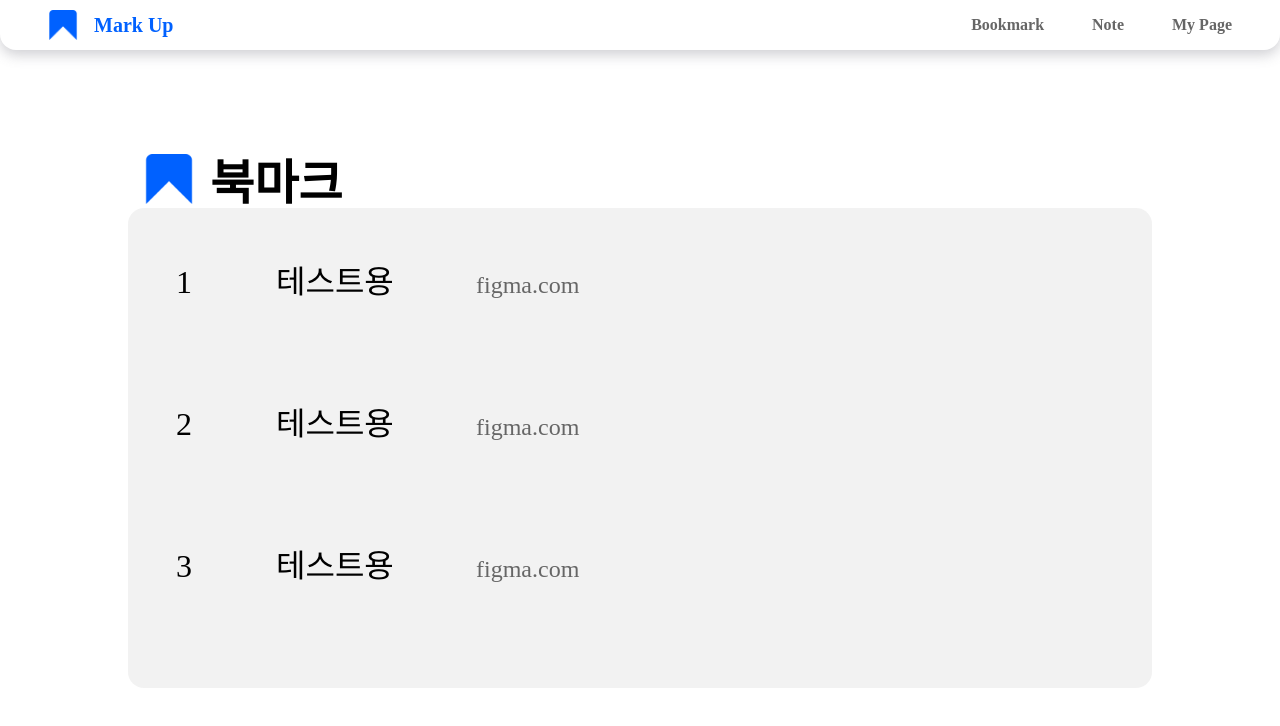
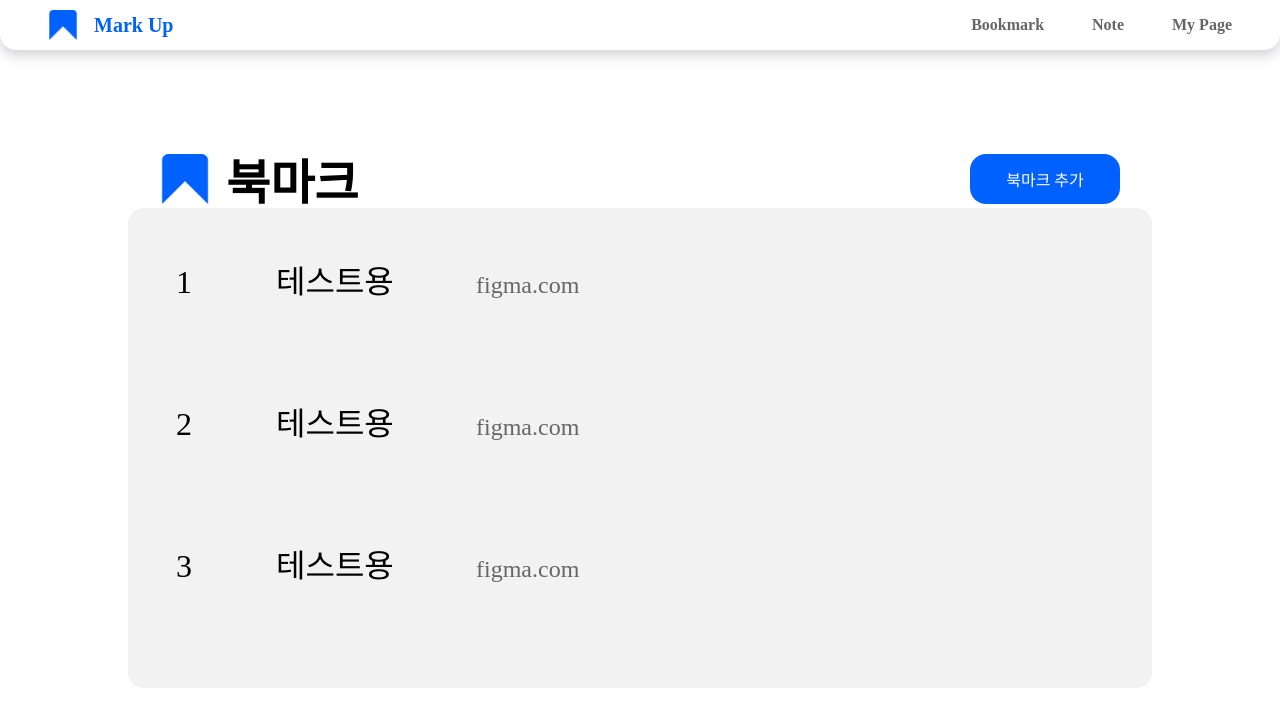
Before and after one commit to hyewwonn/MarkUp, a Next.js app: page /bookmark in a window 1280 px wide. Shown: the top 726 px of the page. Built offline with nearby package versions, Linux system fonts and the light colour scheme; a web font is replaced by a local one.

Commit message:
작성 버튼 추가

```diff
--- a/src/pages/bookmark.js
+++ b/src/pages/bookmark.js
@@ -1,8 +1,27 @@
-import React from "react";
+import React, { useState } from "react";
 import styles from '../styles/bookmark.module.css';
 import navStyles from '../styles/nav.module.css';
 
 function App() {
+    const [isModalOpen, setIsModalOpen] = useState(false); // 모달 창 열림 여부
+    const [title, setTitle] = useState(""); // 입력된 타이틀
+    const [link, setLink] = useState(""); // 입력된 링크
+
+    const writingOnClick = () => {
+        setIsModalOpen(true);
+    }
+
+    const closeModal = () => {
+        setIsModalOpen(false);
+        setTitle("");
+        setLink("");
+    }
+
+    const saveBookmark = () => {
+        // 여기에 북마크 저장 로직을 추가하고, 필요하면 서버로 데이터 전송 등의 작업을 수행합니다.
+        closeModal();
+    }
+
     return (
         <>
         <header>
@@ -31,10 +50,38 @@ function App() {
 
         <div className={styles["main-container"]}>
             <div className={styles["bookmark-container"]}>
-                <div className={styles["bookmark-title"]}>
-                    <img className={styles["bookmark-img"]} src="img/bookmark.png" alt="Bookmark" />
-                    <h1 className={styles["title"]}>북마크</h1>
+                <div className={styles["bookmark-title-container"]}>
+                    <div className={styles["bookmark-title"]}>
+                        <img className={styles["bookmark-img"]} src="img/bookmark.png" alt="Bookmark" />
+                        <h1 className={styles["title"]}>북마크</h1>
+                    </div>
+                    <div className={styles["bookmark-writing-btn-container"]}>
+                        <button className={styles["bookmark-writing-btn"]} onClick={writingOnClick}>북마크 추가</button>
+                    </div>
                 </div>
+
+                {/* modal */}
+                {isModalOpen && (
+                    <div className={styles["modal-overlay"]}>
+                        <div className={styles["modal"]}>
+                            <button className={styles["modal-close-btn"]} onClick={closeModal}>닫기</button>
+                            <input
+                                type="text"
+                                value={title}
+                                onChange={(e) => setTitle(e.target.value)}
+                                placeholder="타이틀"
+                            />
+                            <input
+                                type="text"
+                                value={link}
+                                onChange={(e) => setLink(e.target.value)}
+                                placeholder="링크"
+                            />
+                            <button onClick={saveBookmark}>저장</button>
+                        </div>
+                    </div>
+                )}
+
                 <div className={styles["bookmark-list-container"]}>
                     <div className={styles["bookmark-list"]}>
                         <p className={styles["bookmark-list-order"]}>1</p>
--- a/src/styles/bookmark.module.css
+++ b/src/styles/bookmark.module.css
@@ -12,21 +12,37 @@
     display: flex;
     flex-direction: column;
 }
+.bookmark-title-container {
+    width: 80%;
+    display: flex;
+    justify-content: space-between;
+    align-items: center;
+    margin-top: 7rem;
+    position: fixed;
+    top: 0;
+}
 .bookmark-title {
-    width: fit-content;
     display: flex;
     align-items: center;
-    margin-top: 7rem;
-    margin-left: 1rem;
     font-size: 1.5rem;
-    position: fixed;
-    top: 0;
+    margin-left: 2rem;
+}
+.bookmark-writing-btn {
+    width: 150px;
+    height: 50px;
+    background-color: #0061FF;
+    border-radius: 1rem;
+    border: none;
+    color: #fff;
+    font-size: 1rem;
+    margin-right: 2rem;
 }
 .bookmark-img {
     width: 50px;
     height: 50px;
     margin-right: 1rem;
 }
+
 .bookmark-list-container {
     width: 80%;
     height: 60%;
```
Also changed, not shown: src/pages/note.js (+51 -4 lines), src/styles/note.module.css (+20 -5 lines).
